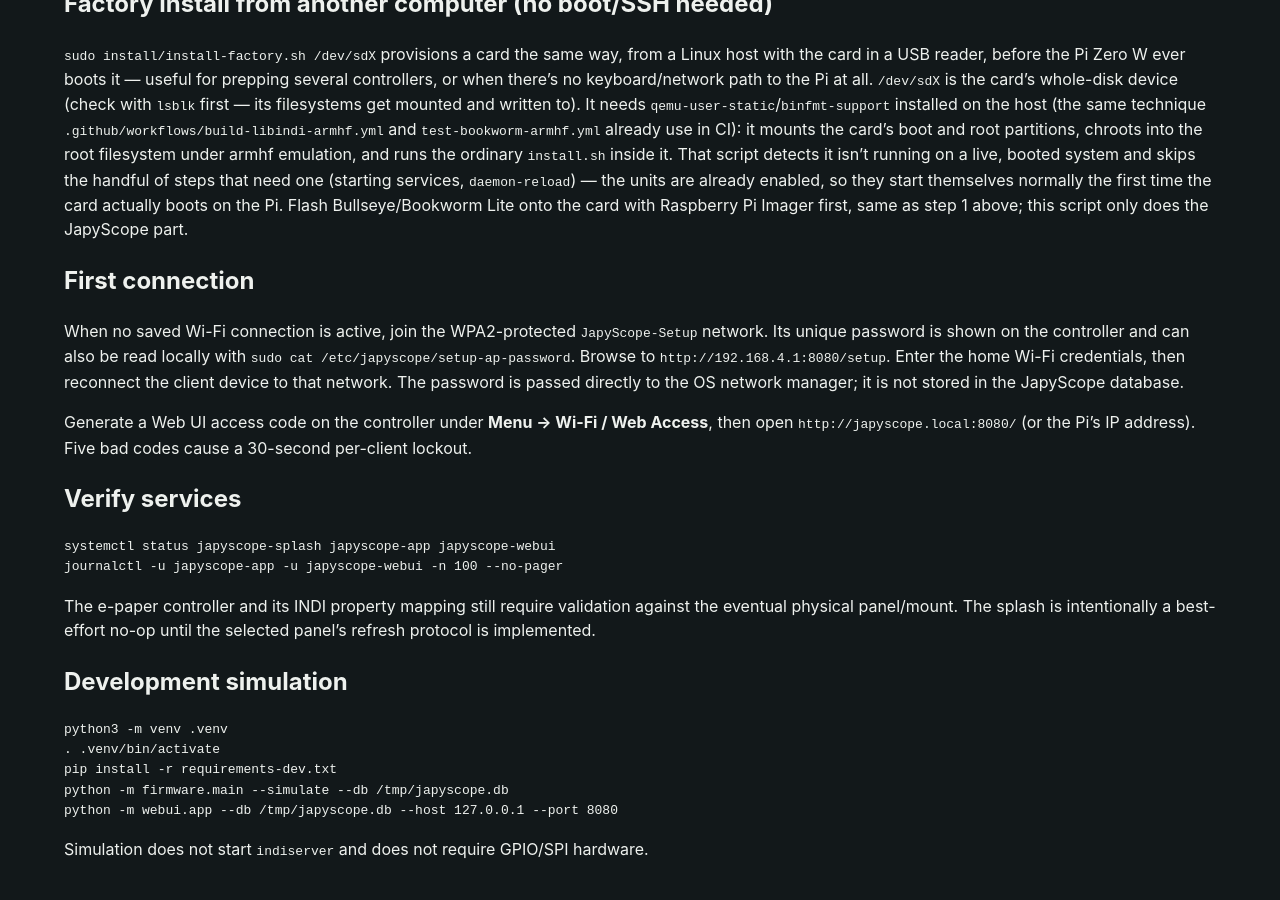
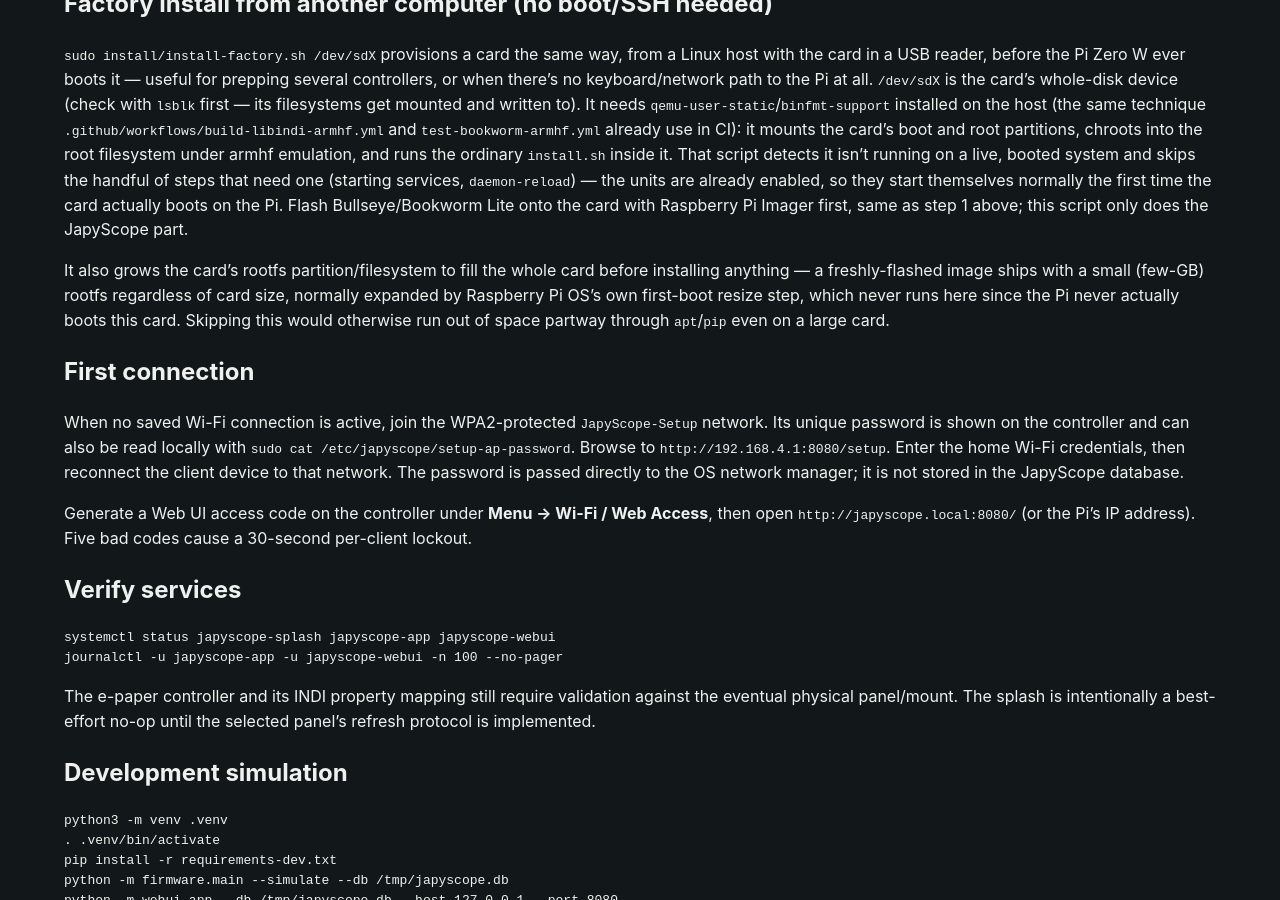
Before and after one commit to jan-tdy/japyscope-remote, a Jekyll site: the page built from docs/INSTALL.md, in a window 1280 px wide and 900 px high, scrolled down 942 px. Built offline with Jekyll 4.4.1, drawn with Linux system fonts in a browser that asks for light colours.

Commit message:
Fix "No space left on device" in install-factory.sh: grow rootfs first
A freshly Raspberry-Pi-Imager-flashed card ships with a small (few-GB)
rootfs partition regardless of the card's actual size — Raspberry Pi OS
only grows it to fill the card via its own first-boot resize service.
install-factory.sh never boots the Pi at all, so that service never runs,
and apt/pip/venv work inside the chroot reliably ran out of space even on
a large (e.g. 64GB) card.

Grow the rootfs partition to 100% with `parted resizepart` and the
filesystem to match with `resize2fs` (after an `e2fsck -f`, required
first) before mounting anything. This is idempotent — a no-op if the
partition is already full-size — and the real Pi's own first-boot resize
service correctly does nothing later when it finds nothing left to grow.

Co-Authored-By: Claude Sonnet 5 <noreply@anthropic.com>
Claude-Session: https://claude.ai/code/session_01WbqFaupL8AdbfGnr1mKbwv

```diff
--- a/docs/INSTALL.md
+++ b/docs/INSTALL.md
@@ -71,6 +71,13 @@ they start themselves normally the first time the card actually boots on the
 Pi. Flash Bullseye/Bookworm Lite onto the card with Raspberry Pi Imager
 first, same as step 1 above; this script only does the JapyScope part.
 
+It also grows the card's rootfs partition/filesystem to fill the whole
+card before installing anything — a freshly-flashed image ships with a
+small (few-GB) rootfs regardless of card size, normally expanded by
+Raspberry Pi OS's own first-boot resize step, which never runs here since
+the Pi never actually boots this card. Skipping this would otherwise run
+out of space partway through `apt`/`pip` even on a large card.
+
 ## First connection
 
 When no saved Wi-Fi connection is active, join the WPA2-protected
```
Also changed, not shown: 1 other file.
